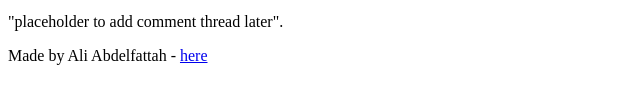
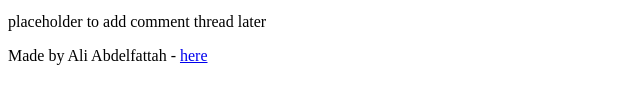
Before and after one commit to aliabdelfatah3/My_First_Portfolio, a plain HTML site: page html_basic/tweets.html in a window 1280 px wide. Shown: the part 627-730 px from the top of the page, 0-640 px from the left. Drawn offline with Linux system fonts and the light colour scheme.

Commit message:
modified html_basic

```diff
--- a/html_basic/tweets.html
+++ b/html_basic/tweets.html
@@ -37,11 +37,12 @@
           <p lang="en" dir="ltr">This is a tweet embedded in the article.</p>
           &mdash; Twitter User (@twitteruser)
           <a href="https://twitter.com/twitteruser/status/1234567890"
-            >January 1, 2024</a>
+            >January 1, 2024</a
+          >
         </blockquote>
       </article>
       <aside>
-        <p>"placeholder to add comment thread later".</p>
+        <p>placeholder to add comment thread later</p>
       </aside>
     </main>
     <footer>
```
